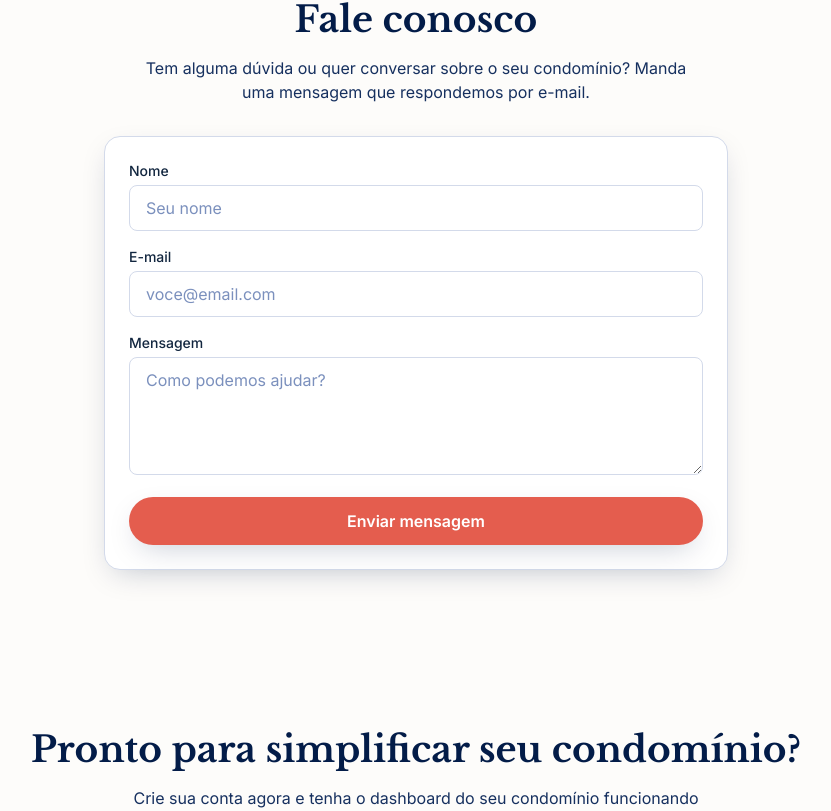
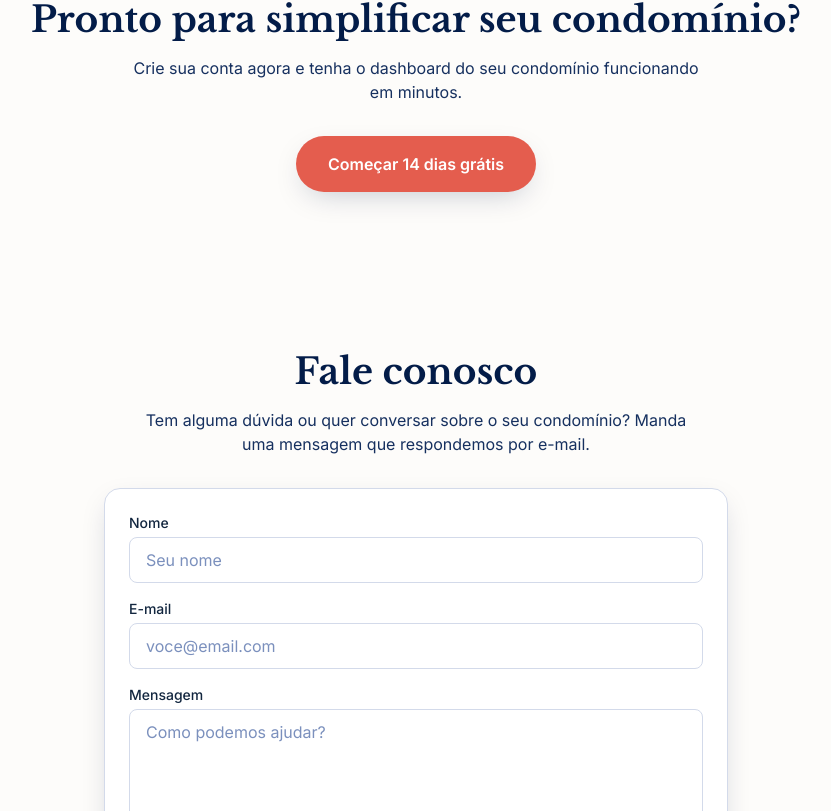
Before and after one commit to diegoribeiroengicn-rgb/sistemaVizinn-condominios, a Next.js app: page / in a window 1280 px wide. Shown: the part 3909-4720 px from the top of the page, without its empty margins (224-1055 px from the left). Built offline with nearby package versions, Linux system fonts and the light colour scheme; no server answers.

Commit message:
Reordena landing page: CTA de teste grátis antes do Fale Conosco
Co-Authored-By: Claude Sonnet 5 <noreply@anthropic.com>
Claude-Session: https://claude.ai/code/session_013oEQN5t8jSpcr3FhRKfVeu

```diff
--- a/app/page.jsx
+++ b/app/page.jsx
@@ -48,8 +48,8 @@ export default function HomePage() {
       <AcademiaDestaque onStart={() => openSignup("growth")} />
       <EcossistemaFornecedores onStart={() => openSignup("growth")} />
       <Pricing onSelectPlan={openSignup} />
+      <FinalCta onStart={() => openSignup("growth")} />
       <ContactSection />
-      <FinalCta onStart={() => openSignup("growth")} />
 
       <footer className="border-t border-navy-100 py-8 text-center text-sm text-navy-400">
         © {new Date().getFullYear()} Vizinn — Condomínio Inteligente
```
